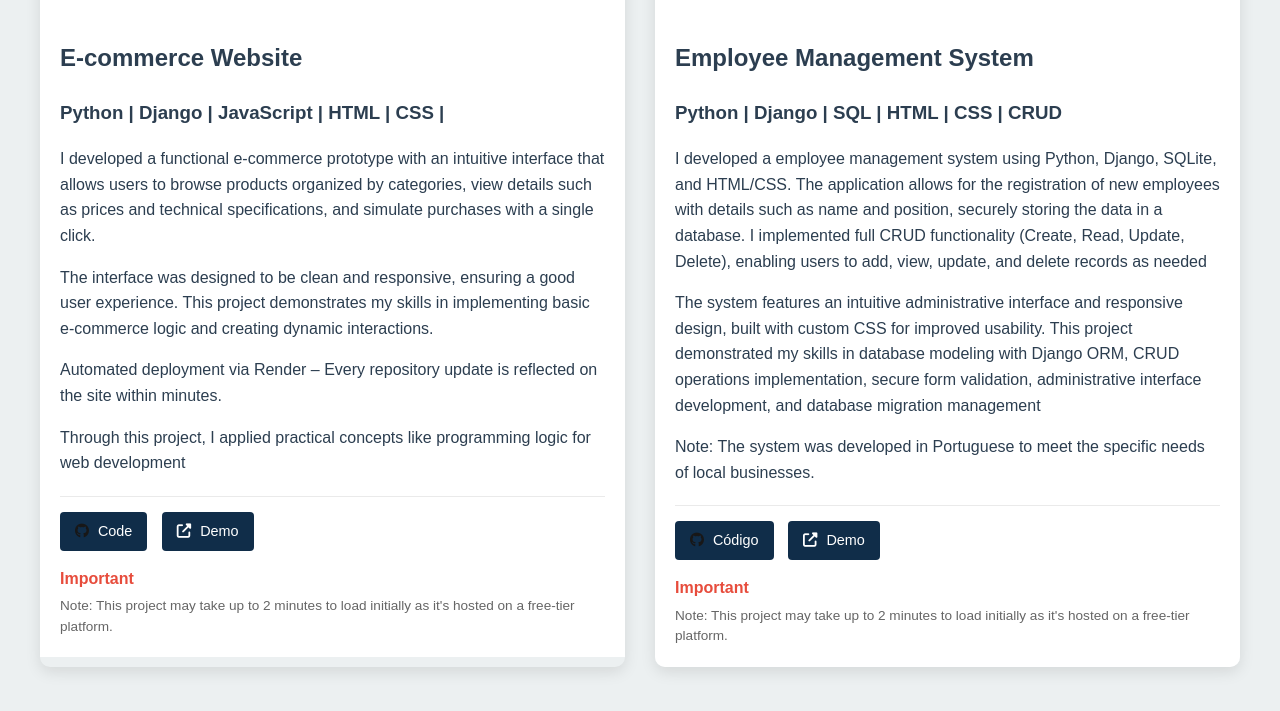
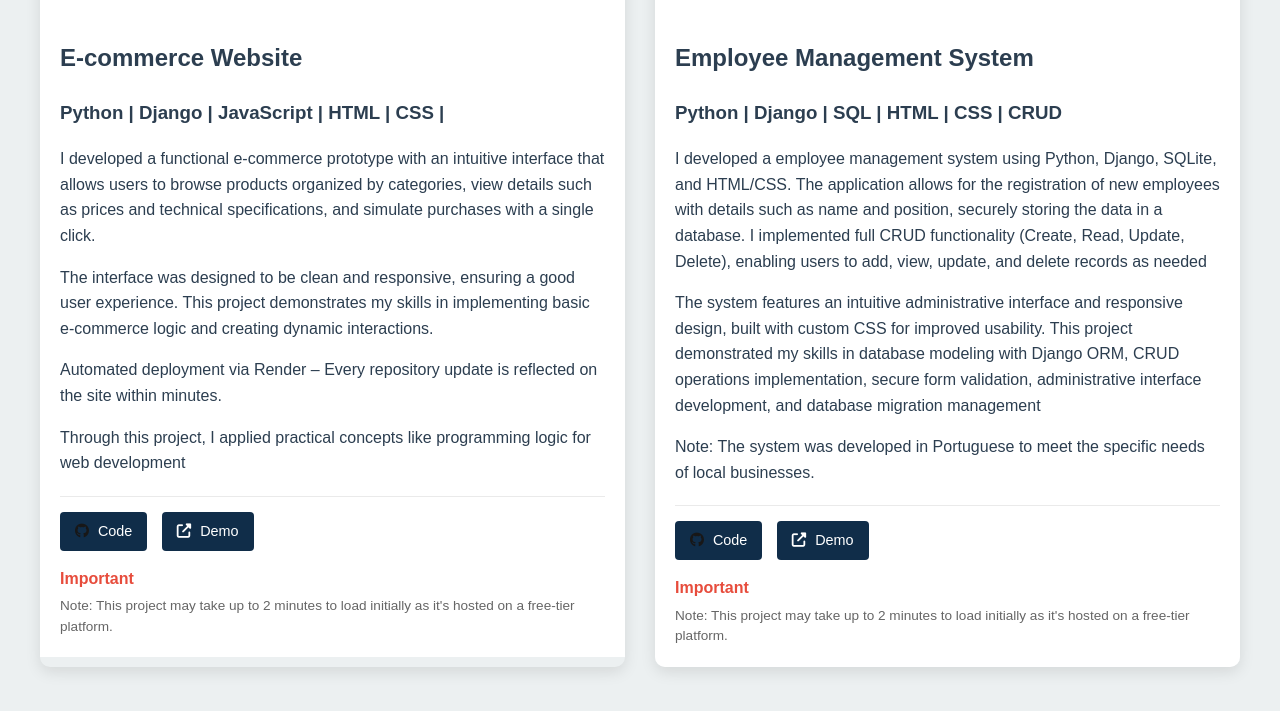
Before and after one commit to Cardoso-Matine/Cardoso-Matine-Portfolio, a Django app: page / in a window 1280 px wide. Shown: the part 2254-2965 px from the top of the page. Run offline with Django 5.2, Linux system fonts and the light colour scheme.

Commit message:
fix: see codigo to code

```diff
--- a/portfolio_app/templates/home.html
+++ b/portfolio_app/templates/home.html
@@ -165,7 +165,7 @@
                 <p>Note: The system was developed in Portuguese to meet the specific needs of local businesses.</p>
                 <div class="project-links">
                     <a href="https://github.com/Cardoso-Matine/Cadastro-de-Funcionario" target="_blank" class="project-link">
-                        <i class="fab fa-github"></i> Código
+                        <i class="fab fa-github"></i> Code
                     </a>
                     <a href="https://cadastro-de-funcionario.onrender.com/" target="_blank" class="project-link">
                         <i class="fas fa-external-link-alt"></i> Demo
```
